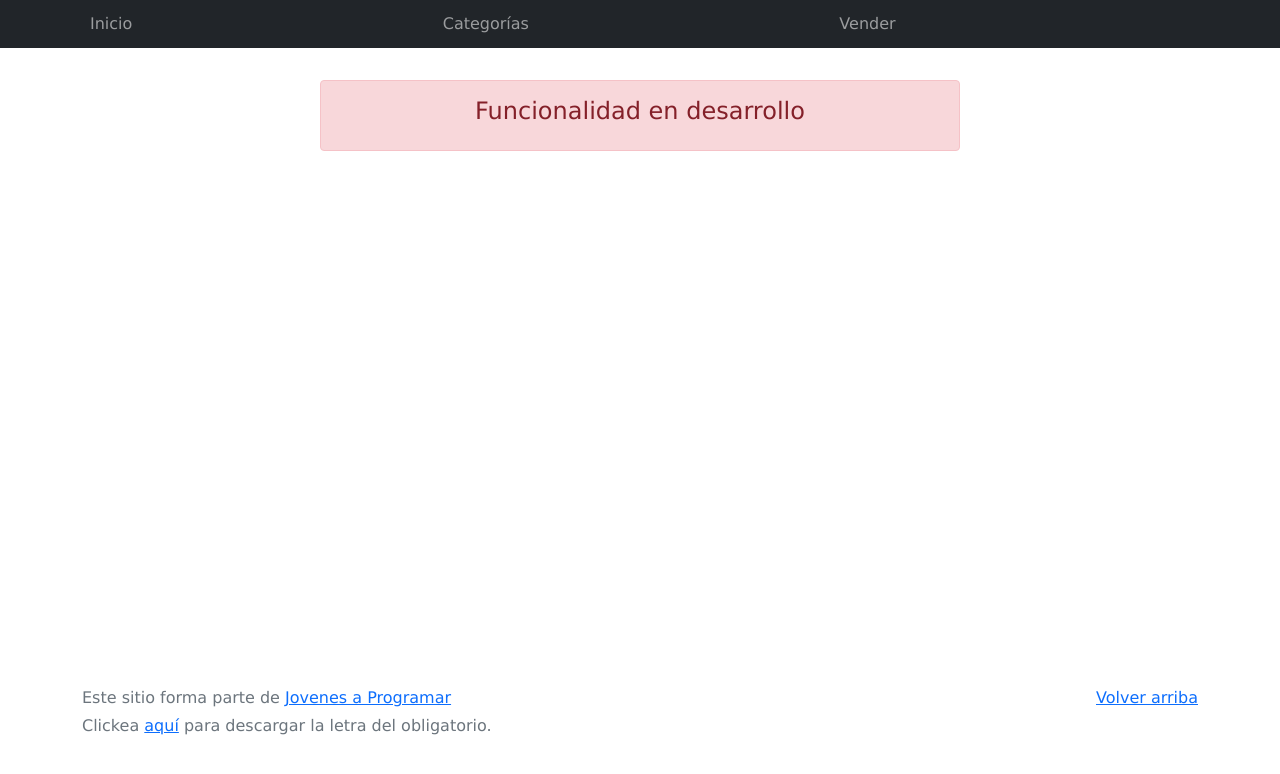
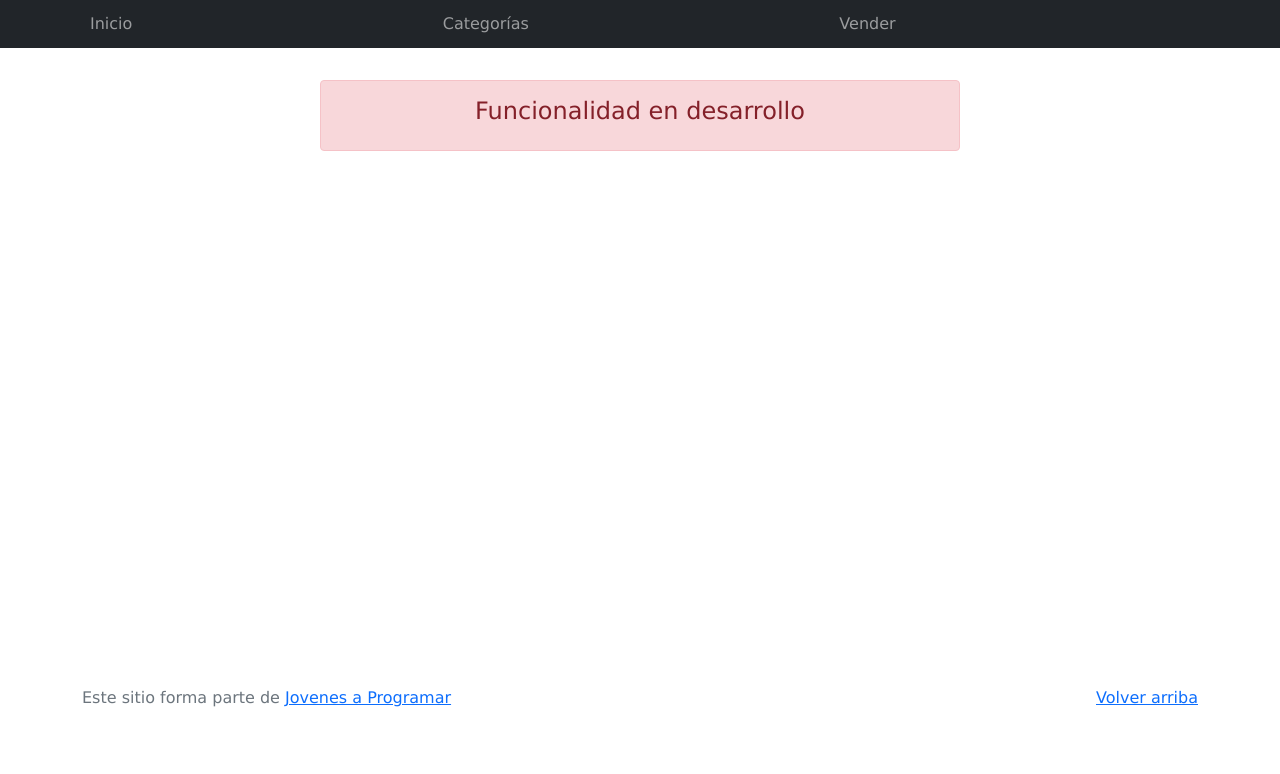
Before and after one commit to JaPCeibal/e-mercado, a plain HTML site: page cart.html in a window 1280 px wide. Drawn offline with Linux system fonts and the light colour scheme.

Commit message:
Delete old HTML

```diff
--- a/cart.html
+++ b/cart.html
@@ -48,7 +48,6 @@
         <a href="#">Volver arriba</a>
       </p>
       <p>Este sitio forma parte de <a href="https://jovenesaprogramar.edu.uy/" target="_blank">Jovenes a Programar</a></p>
-      <p>Clickea <a target="_blank" href="Letra.pdf">aquí</a> para descargar la letra del obligatorio.</p>
     </div>
   </footer>
   <div id="spinner-wrapper">
```
Also changed, not shown: categories.html (+0 -1 lines), index.html (+0 -1 lines), login.html (+0 -1 lines), my-profile.html (+0 -1 lines), product-info.html (+0 -1 lines), products.html (+0 -1 lines), sell.html (+0 -1 lines).
